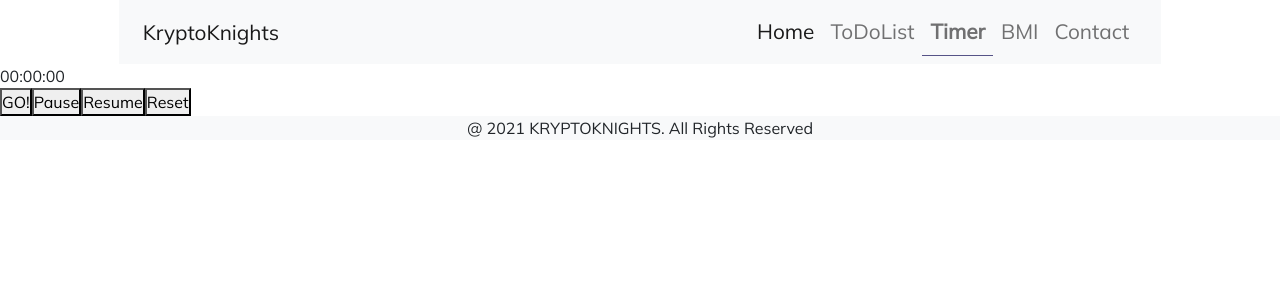
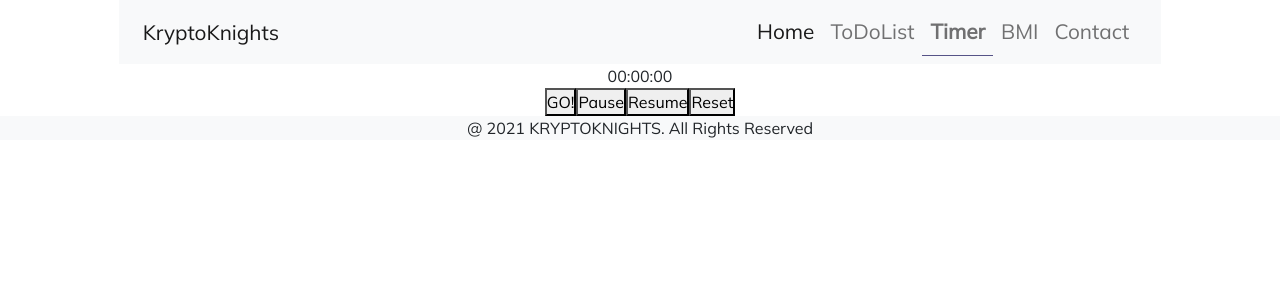
Before and after one commit to gouravmohanty7070/KryptoKnights, a React (Create React App) app: page /timer in a window 1280 px wide. Shown: the top 300 px of the page. Built offline with nearby package versions, Linux system fonts and the light colour scheme.

Commit message:
new iteration

```diff
--- a/src/components/Timer/Timer.jsx
+++ b/src/components/Timer/Timer.jsx
@@ -1,4 +1,6 @@
 import React from 'react'
+
+import './style.css'
 
 function Timer() {
 
--- /dev/null
+++ b/src/components/Timer/style.css
@@ -0,0 +1,3 @@
+.App {
+    text-align: center;
+  }
```
